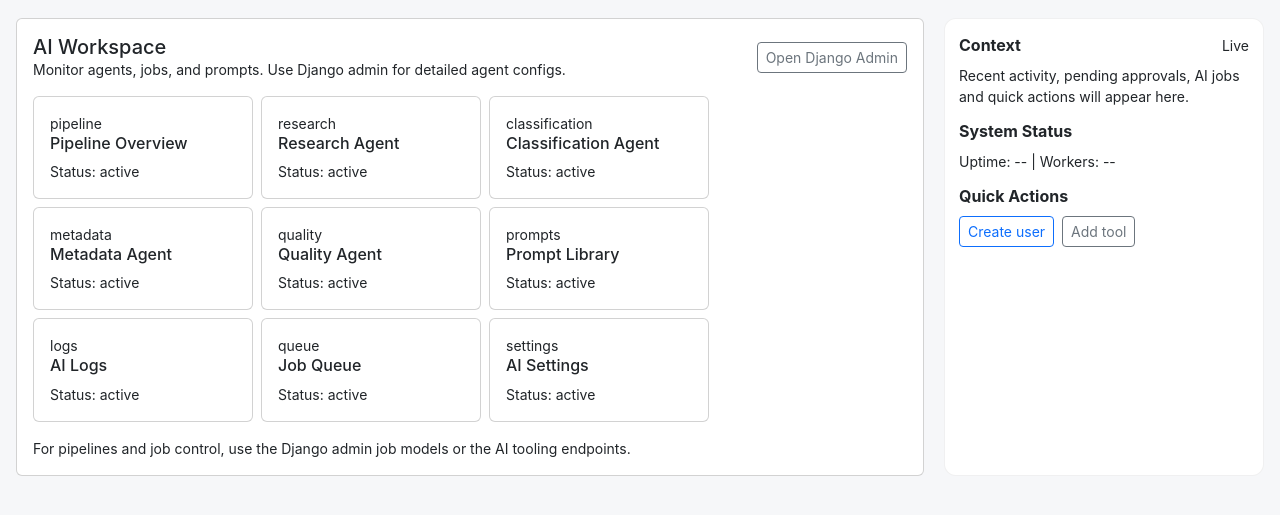
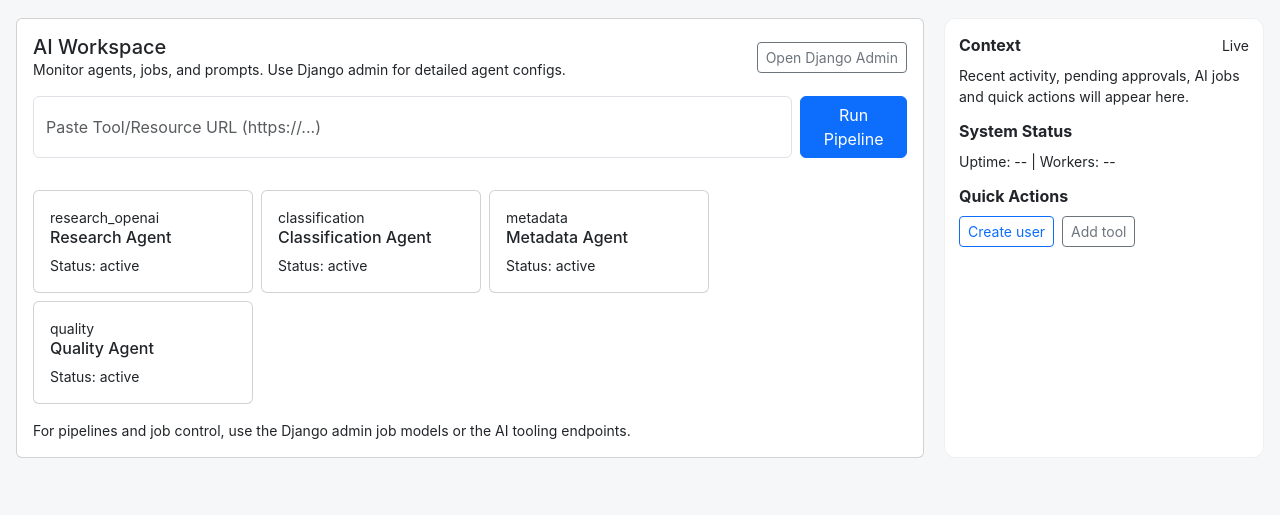
Before and after one commit to ender-ma/AMRxHub, a Django app: page /portal/ai/ in a window 1280 px wide. Shown: the part 56-571 px from the top of the page. Run offline with Django 5.2, Linux system fonts and the light colour scheme; the visitor is signed in with stand-in values (Sample User, id 1); parts of the project's set-up code (start-up, migrations or seed data) failed here and were passed over; some libraries are stand-ins or nearby versions.

Commit message:
ai commit

```diff
--- a/admin_portal/templates/admin_portal/ai_workspace.html
+++ b/admin_portal/templates/admin_portal/ai_workspace.html
@@ -15,6 +15,25 @@
       </div>
     </div>
 
+  <form
+    class="mt-3 d-flex gap-2"
+    hx-post="{% url 'admin_portal:htmx_pipeline_start' %}"
+    hx-target="#pipeline-jobs"
+    hx-swap="afterbegin"
+  >
+    {% csrf_token %}
+    <input
+      class="form-control"
+      type="url"
+      name="url"
+      placeholder="Paste Tool/Resource URL (https://...)"
+      required
+    />
+    <button class="btn btn-primary" type="submit">Run Pipeline</button>
+  </form>
+
+<div id="pipeline-jobs" class="mt-3 d-flex flex-column gap-2"></div>
+
     <div class="mt-3 d-flex gap-2 flex-wrap">
       {% for agent in agents %}
       <a class="card card-action p-3" style="min-width:220px;text-decoration:none;color:inherit" href="{% url 'admin_portal:ai_agent' agent.key %}">
--- a/admin_portal/urls.py
+++ b/admin_portal/urls.py
@@ -18,4 +18,5 @@ urlpatterns = [
     path("ai/htmx/cancel/<int:job_id>/", __import__('admin_portal.htmx_views', fromlist=['']).cancel_agent_job, name='htmx_ai_cancel'),
     path("api/dashboard-data/", views.dashboard_data, name="dashboard_data"),
     path("api/metrics/", api.metrics_view, name="metrics"),
+    path("ai/htmx/start-pipeline/", __import__('admin_portal.htmx_views', fromlist=['']).start_pipeline, name='htmx_pipeline_start'),
 ]
--- a/admin_portal/views.py
+++ b/admin_portal/views.py
@@ -186,17 +186,11 @@ def tools_view(request):
 
 @staff_member_required
 def ai_workspace_view(request):
-    agents = list_agents()
     agents = [
-        {"key": "pipeline", "label": "Pipeline Overview", "status": "active"},
-        {"key": "research", "label": "Research Agent", "status": "active"},
+        {"key": "research_openai", "label": "Research Agent", "status": "active"},
         {"key": "classification", "label": "Classification Agent", "status": "active"},
         {"key": "metadata", "label": "Metadata Agent", "status": "active"},
         {"key": "quality", "label": "Quality Agent", "status": "active"},
-        {"key": "prompts", "label": "Prompt Library", "status": "active"},
-        {"key": "logs", "label": "AI Logs", "status": "active"},
-        {"key": "queue", "label": "Job Queue", "status": "active"},
-        {"key": "settings", "label": "AI Settings", "status": "active"},
     ]
     return render(request, "admin_portal/ai_workspace.html", {
         "active_page": "ai_workspace",
```
Also changed, not shown: admin_portal/htmx_views.py (+12 -1 lines).
